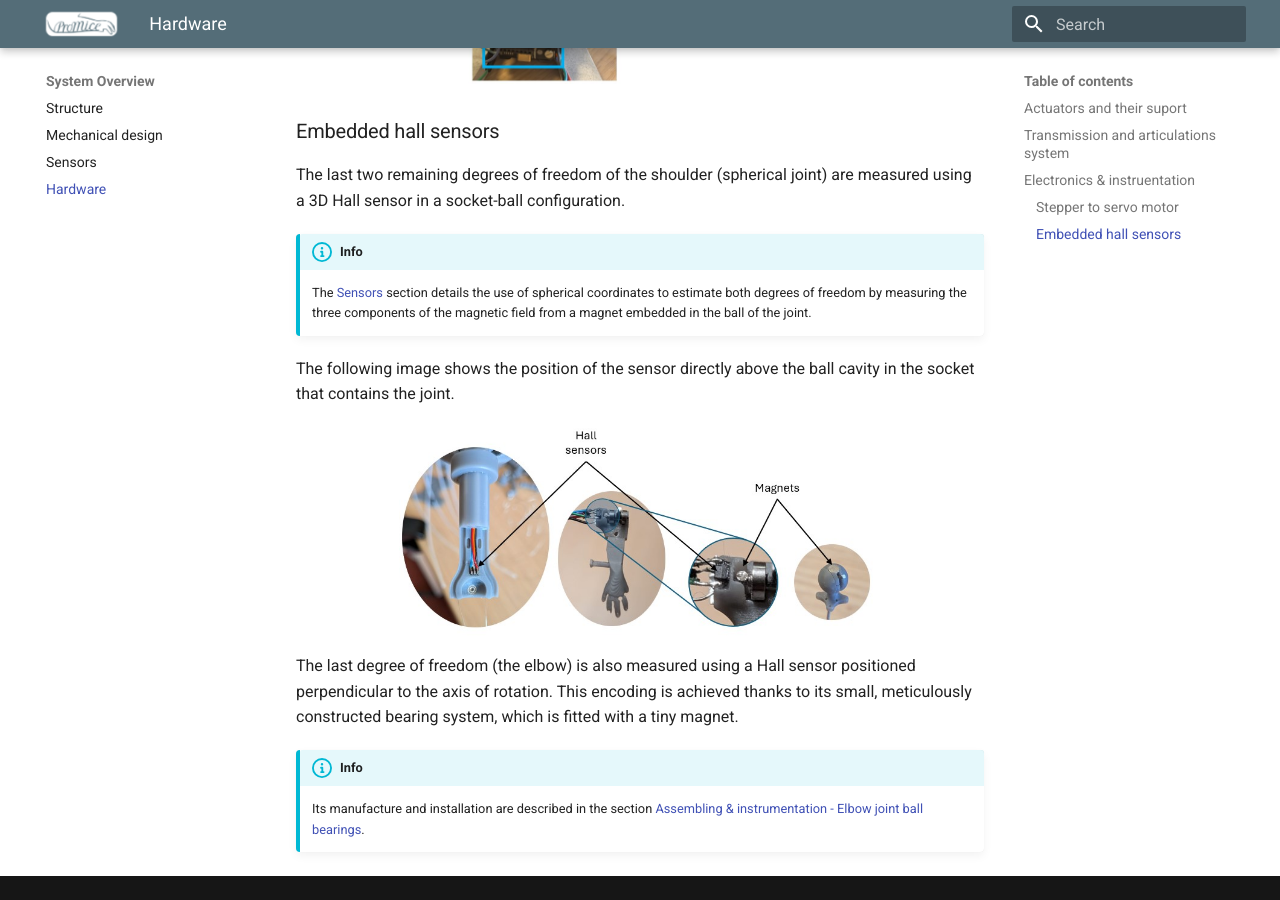
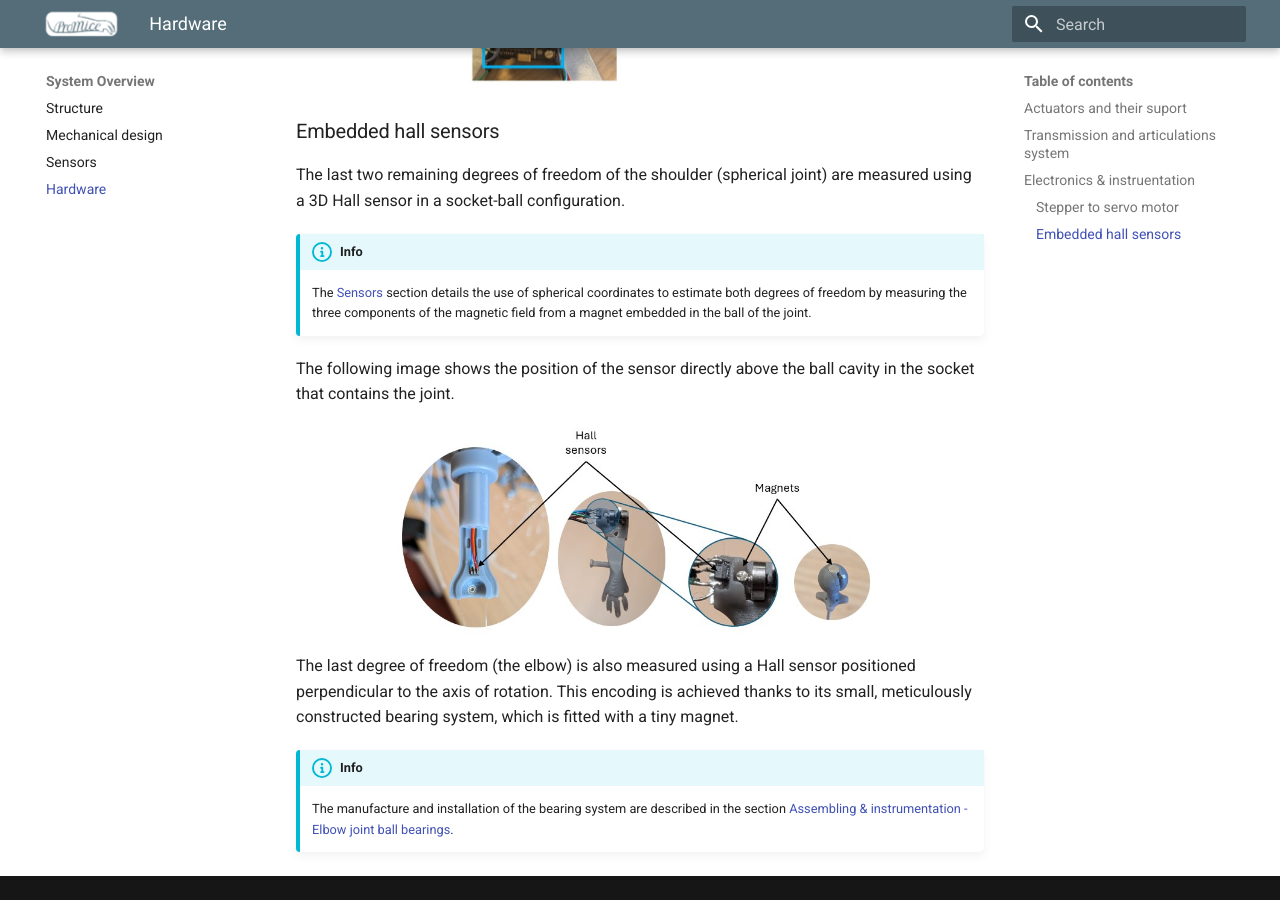
Before and after one commit to Juan-CarlosM/ProMice, an MkDocs documentation site: the page built from docs/hardware.md, in a window 1280 px wide and 900 px high, scrolled down 2252 px. Built offline with MkDocs 1.6.1 and Material for MkDocs 9.7.7, drawn with Linux system fonts in a browser that asks for light colours.

Commit message:
Update hardware.md

```diff
--- a/docs/hardware.md
+++ b/docs/hardware.md
@@ -39,4 +39,4 @@ The following image shows the position of the sensor directly above the ball cav
 The last degree of freedom (the elbow) is also measured using a Hall sensor positioned perpendicular to the axis of rotation. This encoding is achieved thanks to its small, meticulously constructed bearing system, which is fitted with a tiny magnet.
 
 !!! info
-    Its manufacture and installation are described in the section [Assembling & instrumentation - Elbow joint ball bearings](assembling_instrumentation.md#elbow-joint-ball-bearings).
+    The manufacture and installation of the bearing system are described in the section [Assembling & instrumentation - Elbow joint ball bearings](assembling_instrumentation.md#elbow-joint-ball-bearings).
```
